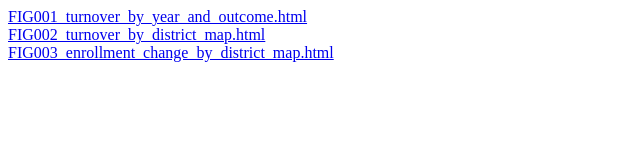
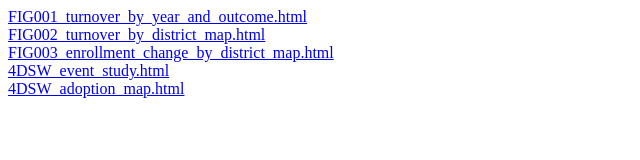
Before and after one commit to andrewmcamp/andrewmcamp.github.io, a plain HTML site: page index.html in a window 1280 px wide. Shown: the whole page, without its empty margins (0-640 px from the left). Drawn offline with Linux system fonts and the light colour scheme.

Commit message:
Update index.html

```diff
--- a/index.html
+++ b/index.html
@@ -1,3 +1,5 @@
 <a href="FIG001_turnover_by_year_and_outcome.html">FIG001_turnover_by_year_and_outcome.html</a> <br>
 <a href="FIG002_turnover_by_district_map.html">FIG002_turnover_by_district_map.html</a> <br>
 <a href="FIG003_enrollment_change_by_district_map.html">FIG003_enrollment_change_by_district_map.html</a> <br>
+<a href="event_study_adoptors.html">4DSW_event_study.html</a> <br>
+<a href="adoption_map.html">4DSW_adoption_map.html</a> <br>
```
